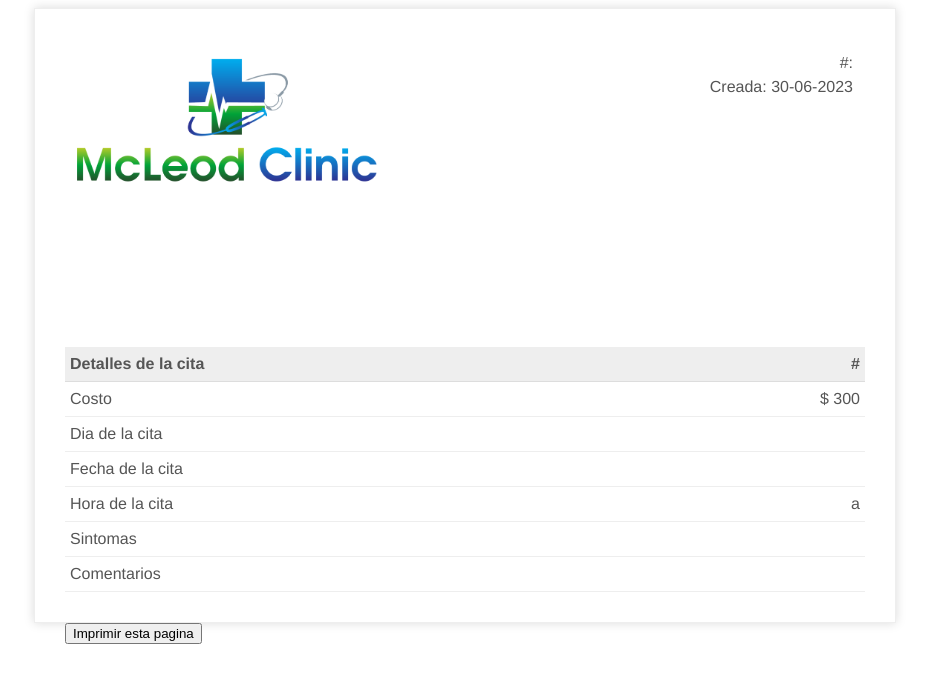
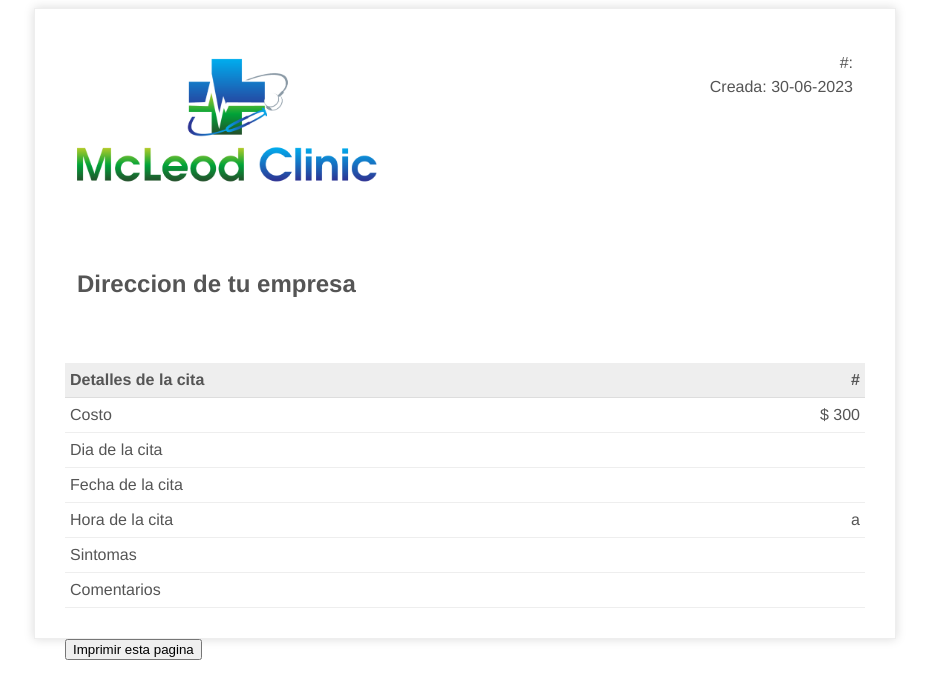
Before and after one commit to mauricio-gomez1/Proyecto_Clinica, a PHP site: page /patient/invoice.php in a window 1280 px wide. Shown: the top 679 px of the page, without its empty margins (175-1104 px from the left). Run offline with PHP 8.4, Linux system fonts and the light colour scheme; data comes from the database, SQL or seed files in the repository; data that the repository does not hold is empty.

Commit message:
Update invoice.php

```diff
--- a/patient/invoice.php
+++ b/patient/invoice.php
@@ -45,7 +45,7 @@ $userRow=mysqli_fetch_array($res,MYSQLI_ASSOC);
                         <table>
                             <tr>
                                 <td>
-                                    <?php echo $userRow['patientAddress'];?>
+                                    <h2>Direccion de tu empresa</h2>
                                 </td>
 
                                 <td><?php echo $userRow['patientIc'];?><br>
```
